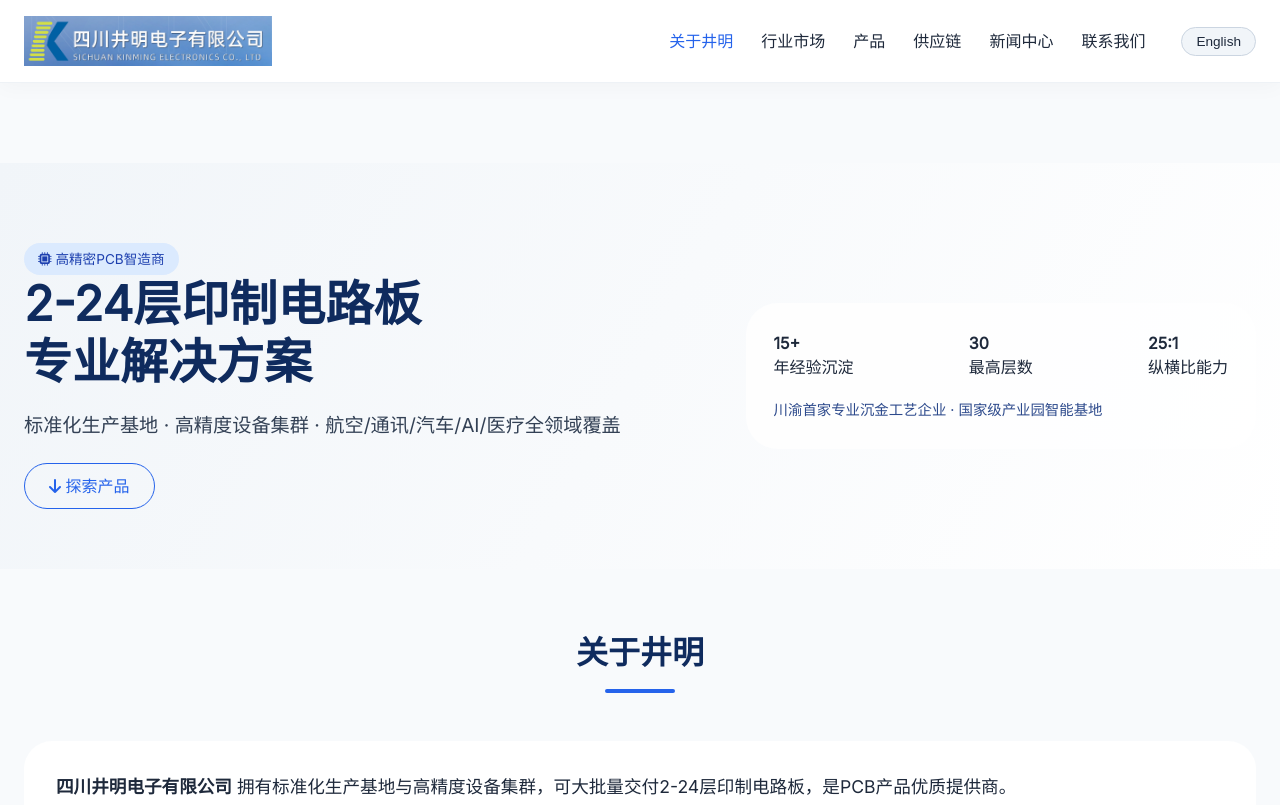
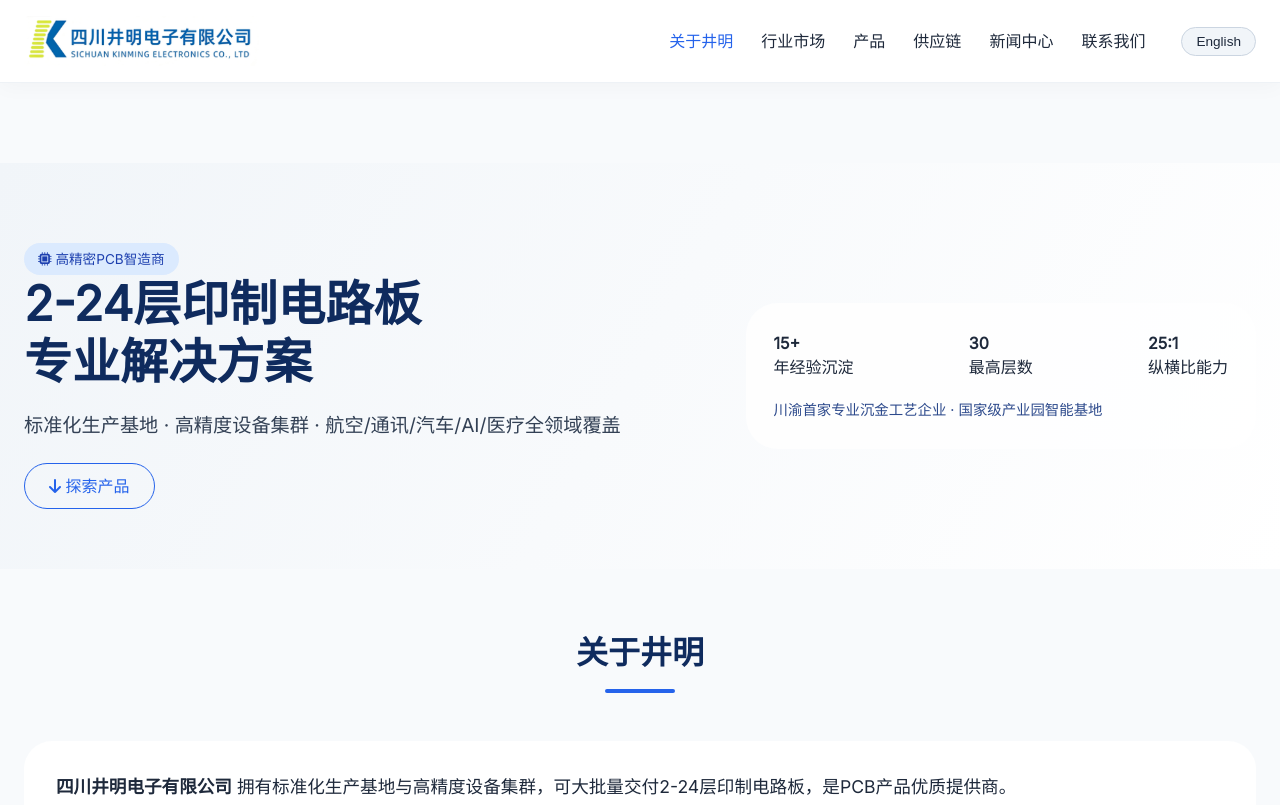
Before and after one commit to DKHGWW/pcb-site, a website: page public/index.html in a window 1280 px wide. Shown: the top 805 px of the page. Drawn offline with Linux system fonts and the light colour scheme.

Commit message:
Update index.html

```diff
--- a/public/index.html
+++ b/public/index.html
@@ -115,7 +115,7 @@
 <nav class="navbar">
     <div class="nav-container">
        <div class="logo">
-    <img src="捕获.PNG" alt="四川井明电子" style="height: 50px; width: auto; display: block;">
+    <img src="捕获1.PNG" alt="四川井明电子" style="height: 50px; width: auto; display: block;">
 </div>
         <div class="menu-icon" id="menuToggle"><i class="fas fa-bars"></i></div>
         <ul class="nav-links" id="navLinks">
```
